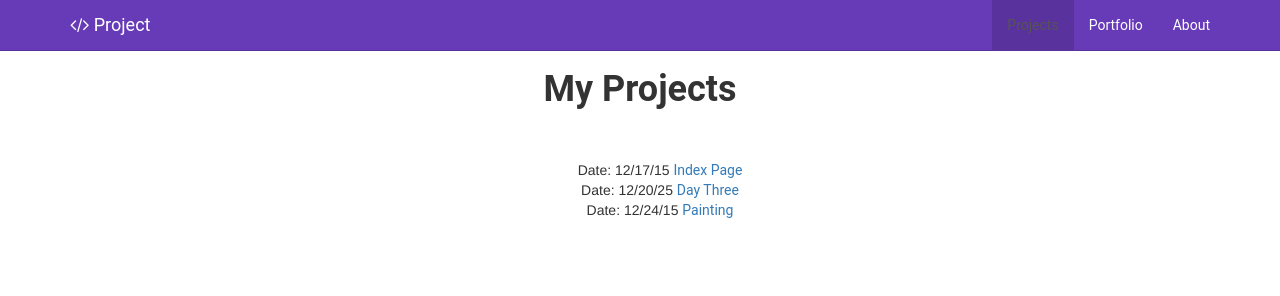
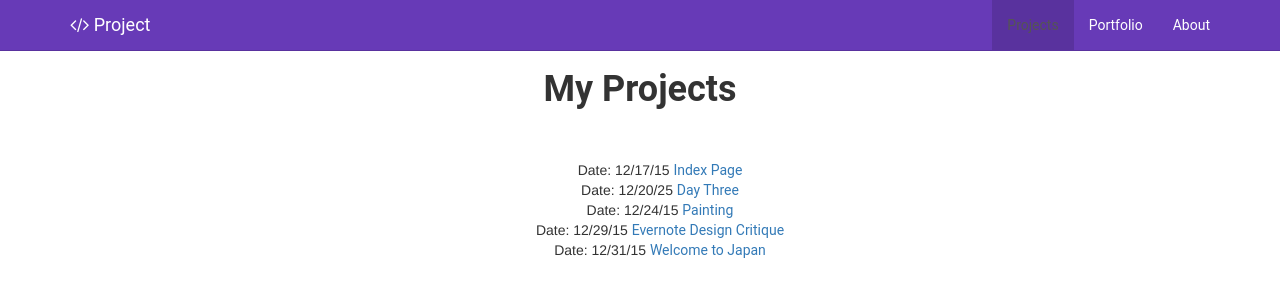
Before and after one commit to Will-He-Iz/180-Days-of-Design, a plain HTML site: page index.html in a window 1280 px wide. Drawn offline with nearby package versions, Linux system fonts and the light colour scheme.

Commit message:
Added new project links

```diff
--- a/index.html
+++ b/index.html
@@ -66,6 +66,9 @@
             <li>Date: 12/17/15 <a class="project-link" href="#"> Index Page</a></li>
             <li>Date: 12/20/25 <a class="project-link" href="http://will-he-iz.github.io/day-three"> Day Three</a></li>
             <li>Date: 12/24/15 <a class="project-link" href="http://will-he-iz.github.io/painting"> Painting</a></li>
+            <li>Date: 12/29/15 <a class="project-link" href="http://will-he-iz.github.io/critique"> Evernote Design Critique</a></li>
+            <li>Date: 12/31/15 <a class="project-link" href="http://will-he-iz.github.io/youkoso"> Welcome to Japan</a></li>
+
           </ul>
         </div>
       </div>
```
